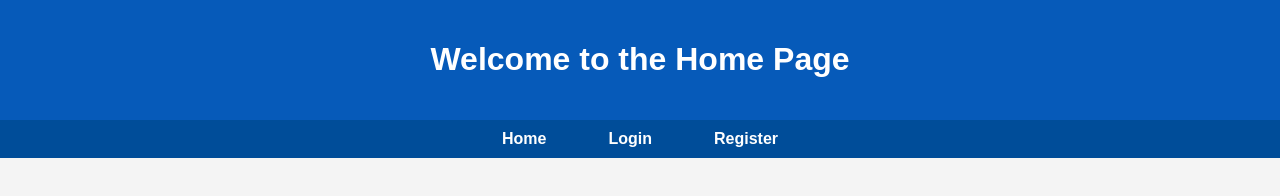
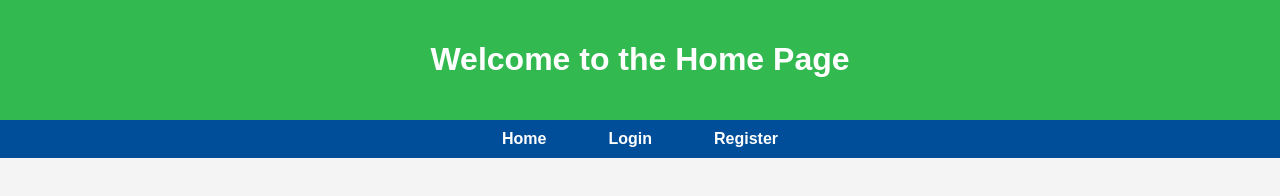
Before and after one commit to Maitah2k/AppSecProject, a website: page index.html in a window 1280 px wide. Drawn offline with Linux system fonts and the light colour scheme.

Commit message:
I became your uncle

```diff
--- a/styles.css
+++ b/styles.css
@@ -7,7 +7,7 @@ body {
 
 header {
     padding: 20px;
-    background-color: rgb(6, 90, 185);
+    background-color:rgb(50, 186, 80);
     text-align: center;
     color: white;
 }
--- /dev/null
+++ b/test.js
@@ -0,0 +1 @@
+console.log("ana 3mk")
```
